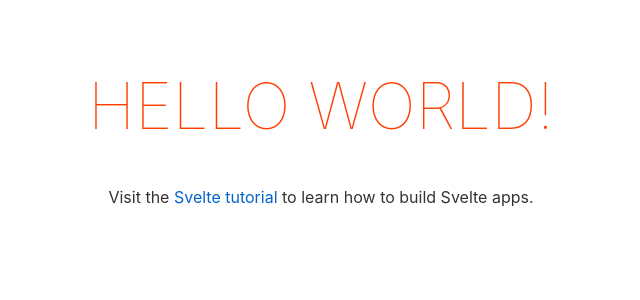
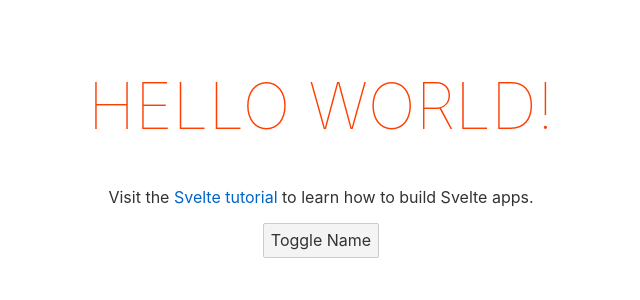
Before and after one commit to Tony-Stark/web-app, a Svelte app in the folder moz-todo-svelte/: page / in a window 1280 px wide. Shown: the top 300 px of the page, without its empty margins (319-959 px from the left). Built offline with nearby package versions, Linux system fonts and the light colour scheme.

Commit message:
add toggle button

```diff
--- a/moz-todo-svelte/src/App.svelte
+++ b/moz-todo-svelte/src/App.svelte
@@ -1,10 +1,19 @@
 <script>
-	export let name;
+  export let name;
+  function toggleName(){
+      if(name === 'world'){
+          name = 'svelte';
+      }
+      else{
+          name = 'world';
+        }
+    }
 </script>
 
 <main>
 	<h1>Hello {name}!</h1>
 	<p>Visit the <a href="https://svelte.dev/tutorial">Svelte tutorial</a> to learn how to build Svelte apps.</p>
+  <button on:click={toggleName}> Toggle Name </button>
 </main>
 
 <style>
```
